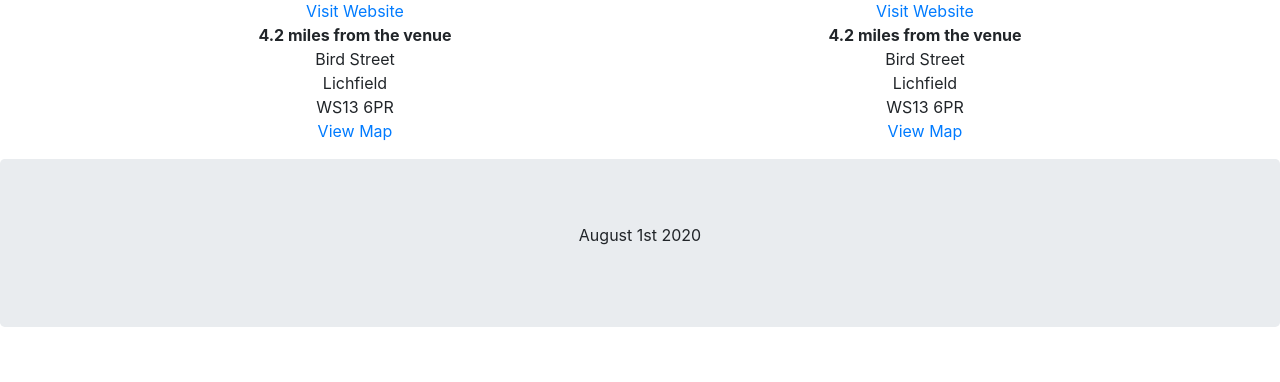
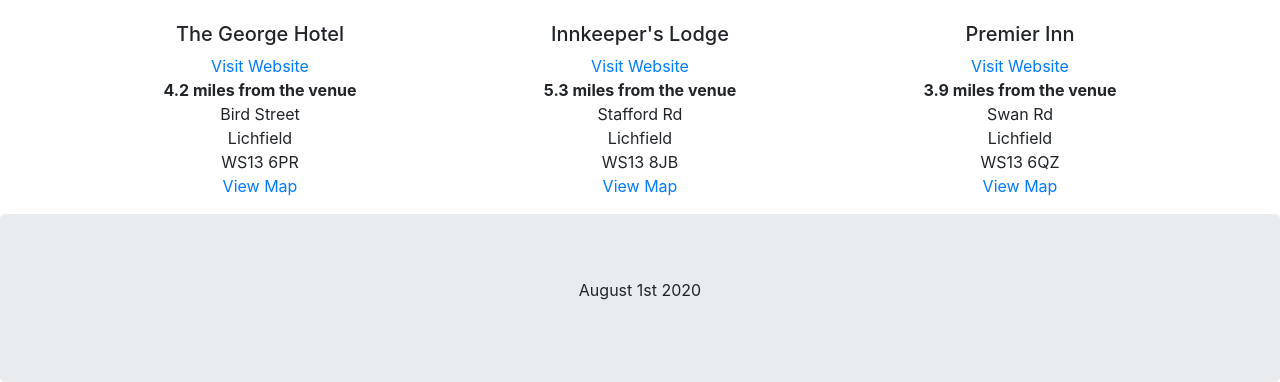
Before and after one commit to willcharlesQA2/wedding, a plain HTML site: page locations.html in a window 1280 px wide. Shown: the part 423-805 px from the top of the page. Drawn offline with nearby package versions, Linux system fonts and the light colour scheme.

Commit message:
Added hotels to 'Locations' page.

```diff
--- a/locations.html
+++ b/locations.html
@@ -2,7 +2,7 @@
 <html lang="en">
 <head>
   <title>Charles-Morris Wedding!</title>
-  <link rel="icon" href="img/icon-daffodil.png">
+  <link rel="icon" href="img/icon-clover.png">
   <meta charset="utf-8">
   <meta name="viewport" content="width=device-width, initial-scale=1">
   <link rel="stylesheet" href="https://maxcdn.bootstrapcdn.com/bootstrap/4.3.1/css/bootstrap.min.css">
@@ -68,10 +68,19 @@
   </div>
 </div>
 
-<h1>Hotels</h1>
+<hr>
+
 <div class="container" style="margin-top:30px">
   <div class="row">
-    <div class="col-sm-12 col-lg-6">
+    <div class="col-12">
+      <h1>Hotels</h1>
+    </div>
+  </div>
+</div>
+
+<div class="container" style="margin-top:30px">
+  <div class="row">
+    <div class="col-sm-12 col-lg-4">
       <h5>The George Hotel</h5>
       <a href="https://www.thegeorgelichfield.co.uk/">Visit Website</a>
       <br/>
@@ -83,16 +92,28 @@
         <a href="https://g.page/thegeorgelichfield?share">View Map</a>
       </p>
     </div>
-    <div class="col-sm-12 col-lg-6">
-      <h5>The George Hotel</h5>
-      <a href="https://www.thegeorgelichfield.co.uk/">Visit Website</a>
+    <div class="col-sm-12 col-lg-4">
+      <h5>Innkeeper's Lodge</h5>
+      <a href="https://www.innkeeperslodge.com/hotels/the-hedgehog-lichfield-staffordshire">Visit Website</a>
       <br/>
-      <b>4.2 miles from the venue</b><br/>
+      <b>5.3 miles from the venue</b><br/>
       <p>
-        Bird Street<br/>
+        Stafford Rd<br/>
         Lichfield<br/>
-        WS13 6PR<br/>
-        <a href="https://g.page/thegeorgelichfield?share">View Map</a>
+        WS13 8JB<br/>
+        <a href="https://goo.gl/maps/qtqgPUh8om3NisAD8">View Map</a>
+      </p>
+    </div>
+    <div class="col-sm-12 col-lg-4">
+      <h5>Premier Inn</h5>
+      <a href="https://www.premierinn.com/gb/en/hotels/england/staffordshire/lichfield/lichfield-city-centre.html">Visit Website</a>
+      <br/>
+      <b>3.9 miles from the venue</b><br/>
+      <p>
+        Swan Rd<br/>
+        Lichfield<br/>
+        WS13 6QZ<br/>
+        <a href="https://goo.gl/maps/Tz9XfqVQBSycyJiAA">View Map</a>
       </p>
     </div>
   </div>
```
Also changed, not shown: contact.html (+5 -5 lines), info.html (+5 -5 lines), registry.html (+4 -4 lines).
